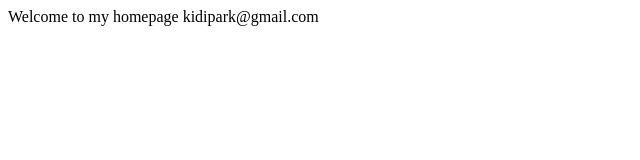
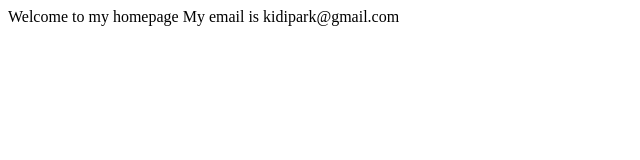
Before and after one commit to maul5/maul5.github.com, a plain HTML site: page index.html in a window 1280 px wide. Shown: the whole page, without its empty margins (0-640 px from the left). Drawn offline with Linux system fonts and the light colour scheme.

Commit message:
modify string

```diff
--- a/index.html
+++ b/index.html
@@ -10,7 +10,7 @@
 	<article>
 		<section>
 			Welcome to my homepage
-			kidipark@gmail.com
+			My email is kidipark@gmail.com
 		</section>
 	</article>
 </body>
```
